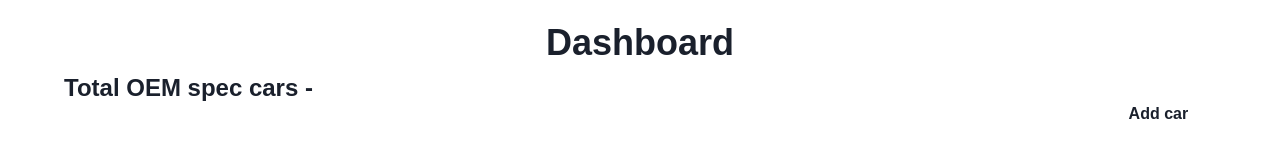
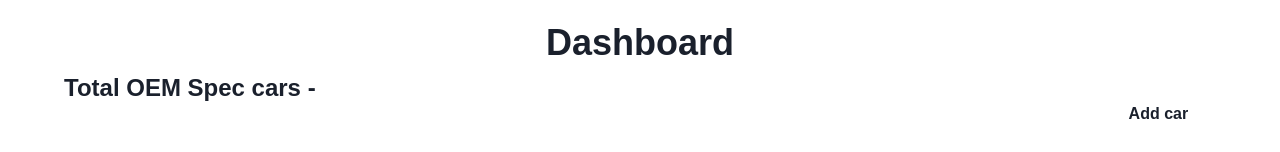
Before and after one commit to ram718/buy_cars, a React (Create React App) app in the folder frontend/: page /dashboard in a window 1280 px wide. Shown: the part 175-327 px from the top of the page. Built offline with nearby package versions, Linux system fonts and the light colour scheme; no server answers; sample sign-in values are in the browser's storage.

Commit message:
Little spelling changes in dashboard page

```diff
--- a/frontend/src/Pages/Dashboard.jsx
+++ b/frontend/src/Pages/Dashboard.jsx
@@ -215,7 +215,7 @@ const Dashboard = () => {
         marginBottom="2%"
         textAlign={{ base: "center", lg: "left" }}
       >
-        Total OEM spec cars - {oem}
+        Total OEM Spec cars - {oem}
       </Text>
 
       <Button
```
Also changed, not shown: frontend/src/Components/CarDetails.jsx (+1 -1 lines).
